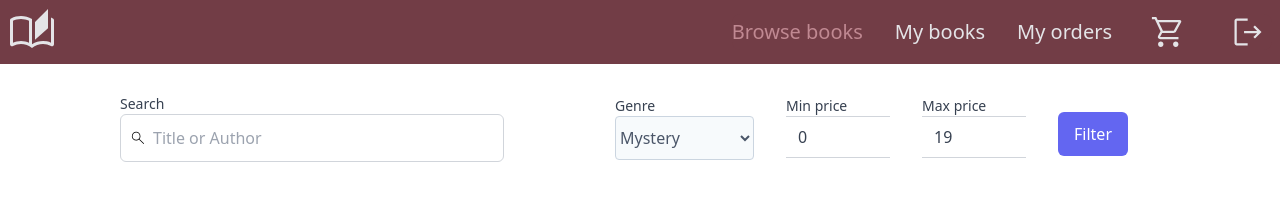
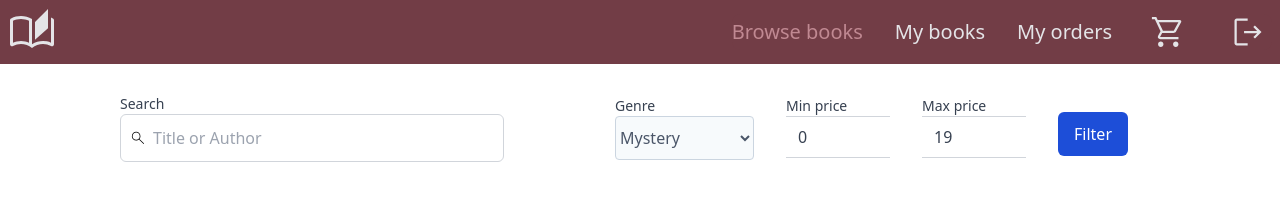
Before and after one commit to jzizka8/BookMarket, a React (Vite) app in the folder frontend/: page /books in a window 1280 px wide. Shown: the top 206 px of the page. Built offline with nearby package versions, Linux system fonts and the light colour scheme.

Commit message:
feat: edit color of filter button

```diff
--- a/frontend/src/components/Filter.tsx
+++ b/frontend/src/components/Filter.tsx
@@ -140,7 +140,7 @@ const Filter = (props: FilterProps) => {
         <div className="mt-5 px-4 py-3">
           <button
             type="submit"
-            className="mt-2 h-11 w-full rounded-md bg-indigo-500 px-4 py-2.5 text-white hover:bg-indigo-600 focus:outline-none focus:ring-2 focus:ring-indigo-500 sm:mt-0"
+            className="mt-2 h-11 w-full rounded-md bg-blue-700 px-4 py-2.5 text-white hover:bg-blue-800 focus:outline-none focus:ring-2 focus:ring-indigo-500 sm:mt-0"
           >
             Filter
           </button>
```
